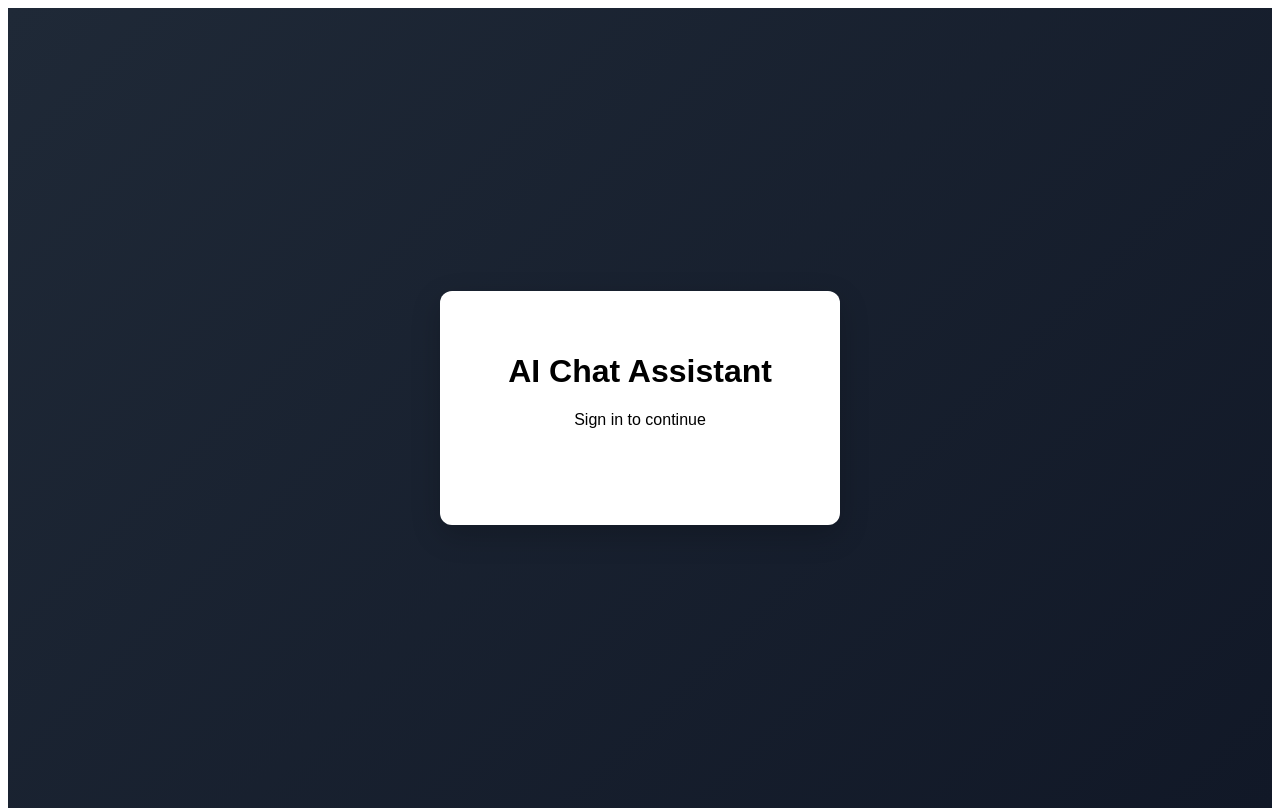
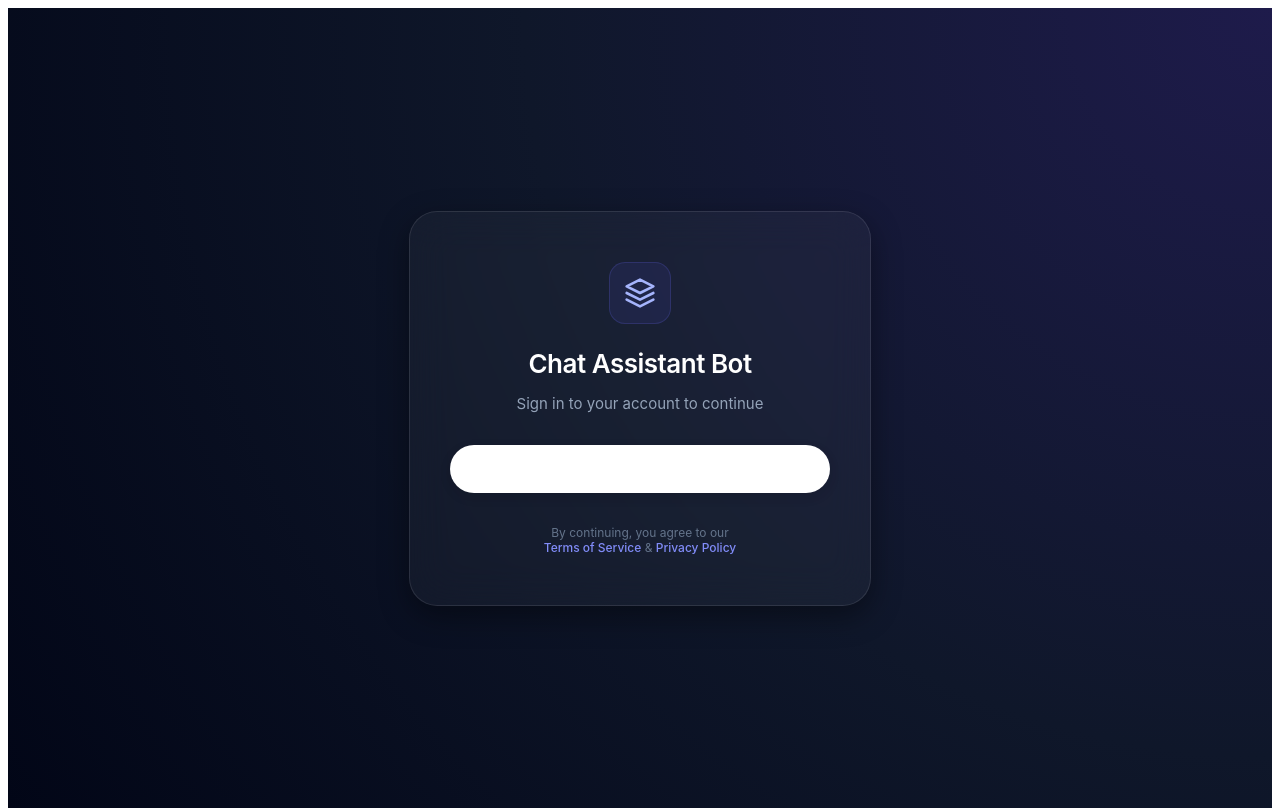
Before and after one commit to Pratik-Satpute7/chat-assistant-bot, a React app in the folder frontend/: page / in a window 1280 px wide. Built offline with nearby package versions, Linux system fonts and the light colour scheme; the HTML template or start-up script is replaced by a standard one.

Commit message:
UI  udatation

```diff
--- a/frontend/src/pages/Login.jsx
+++ b/frontend/src/pages/Login.jsx
@@ -1,75 +1,86 @@
 import "../styles/login.css";
-
-// Google OAuth component
 import { GoogleLogin } from "@react-oauth/google";
 import { useNavigate } from "react-router-dom";
-// Axios for API requests
 import axios from "axios";
-
-// Auth helpers
 import { saveUser, saveToken } from "../services/auth";
 
 function Login() {
   const navigate = useNavigate();
-  // Function that runs when Google login is successful
+
+  // This function runs if the Google login is successful
   const handleGoogleSuccess = async (credentialResponse) => {
     try {
-
-      // Google sends an ID token in credentialResponse.credential
+      // 1. Get the special ID token that Google sends back
       const googleToken = credentialResponse.credential;
 
-      // Send token to backend API for verification
+      // 2. Send that token to our backend (FastAPI) to verify it
       const response = await axios.post(
-        "http://localhost:8000/auth/google-login", // FastAPI endpoint
-        {
-          token: googleToken
-        }
+        "http://localhost:8000/auth/google-login",
+        { token: googleToken }
       );
 
-      // Backend returns user info
+      // 3. Get the user data returned by our backend
       const user = response.data;
-       console.log("Login success:", user);
-      // Save user info and token locally for future API calls
+
+      // 4. Save the user and token in the browser's memory (LocalStorage)
       saveUser(user);
       saveToken(googleToken);
 
-      console.log("Login token:", googleToken);
+      //console.log("Login token:", googleToken);
 
-      // Redirect to chat page
+
+
+      // 5. Send the user to the Chat page
       navigate("/chat");
 
     } catch (error) {
-
-      // Handle error if API fails
-      console.error("Login failed:", error);
-
-      alert("Google login failed. Please try again.");
-
+      // If something goes wrong with the API or connection
+      console.error("Login Error:", error);
+      alert("Something went wrong. Please try again.");
     }
   };
 
-  // Function if Google login fails
+  // This function runs if the user closes the Google popup or it fails to load
   const handleGoogleError = () => {
     console.log("Google Login Failed");
-    alert("Google authentication failed");
+    alert("Google sign-in was not successful.");
   };
 
   return (
     <div className="login-container">
-
       <div className="login-card">
 
-        <h1>AI Chat Assistant</h1>
-        <p>Sign in to continue</p>
+        {/* The Icon at the top of the card */}
+        <div className="brand-icon">
+          <svg width="32" height="32" viewBox="0 0 24 24" fill="none" stroke="currentColor" strokeWidth="2" strokeLinecap="round" strokeLinejoin="round">
+            <path d="M12 2L2 7l10 5 10-5-10-5zM2 17l10 5 10-5M2 12l10 5 10-5"></path>
+          </svg>
+        </div>
 
-        {/* Google OAuth Button */}
-        <GoogleLogin
-          onSuccess={handleGoogleSuccess}
-          onError={handleGoogleError}
-        />
+        {/* Welcome Text */}
+        <h1>Chat Assistant Bot</h1>
+        <p>Sign in to your account to continue</p>
+
+        {/* The Google Sign-In Button */}
+        <div className="google-button-wrapper">
+          <GoogleLogin
+            onSuccess={handleGoogleSuccess}
+            onError={handleGoogleError}
+            useOneTap         // Shows a small popup for returning users
+            shape="pill"      // Makes the button rounded
+            theme="outline"   // Makes the button look clean and modern
+            size="large"      // Makes it easy to click
+            width="100%"      // Makes it fit the card perfectly
+          />
+        </div>
+
+        {/* Links to Legal Pages */}
+        <div className="login-footer">
+          By continuing, you agree to our <br />
+          <a href="/terms">Terms of Service</a> & <a href="/privacy">Privacy Policy</a>
+        </div>
 
       </div>
-
     </div>
   );
 }
--- a/frontend/src/services/api.js
+++ b/frontend/src/services/api.js
@@ -2,8 +2,8 @@ import axios from "axios";
 import { getToken } from "./auth";
 
 // Base URL for backend API
-const API_BASE = "https://chat-assistant-bot-d13f.onrender.com";
-// const API_BASE = "http://127.0.0.1:8000";
+// const API_BASE = "https://chat-assistant-bot-d13f.onrender.com";
+ const API_BASE = "http://127.0.0.1:8000";
 
 // Axios instance with Authorization header
 const api = axios.create({
--- a/frontend/src/styles/login.css
+++ b/frontend/src/styles/login.css
@@ -1,32 +1,91 @@
-.login-container{
-height:100vh;
-display:flex;
-justify-content:center;
-align-items:center;
-background:linear-gradient(135deg,#1f2937,#111827);
-font-family:Arial, Helvetica, sans-serif;
+/* 1. Main Background: Deep Midnight Gradient */
+.login-container {
+  height: 100vh;
+  display: flex;
+  justify-content: center;
+  align-items: center;
+  background: radial-gradient(circle at top right, #1e1b4b, #0f172a, #020617);
+  font-family: 'Inter', sans-serif;
+  margin: 0;
 }
 
-.login-card{
-background:white;
-padding:40px;
-border-radius:12px;
-text-align:center;
-width:320px;
-box-shadow:0 10px 30px rgba(0,0,0,0.2);
+/* 2. The Glass Card: Clean and Sharp */
+.login-card {
+  background: rgba(255, 255, 255, 0.04);
+  backdrop-filter: blur(20px);
+  -webkit-backdrop-filter: blur(20px);
+  padding: 50px 40px;
+  border-radius: 28px;
+  text-align: center;
+  width: 100%;
+  max-width: 380px;
+  border: 1px solid rgba(255, 255, 255, 0.1);
+  box-shadow: 0 10px 30px rgba(0, 0, 0, 0.4);
+
+  /* Smooth transition for a "high-end" feel */
+  transition: transform 0.3s ease, background 0.3s ease, border 0.3s ease, box-shadow 0.3s ease;
 }
 
-.google-btn{
-margin-top:20px;
-padding:12px 20px;
-border:none;
-background:#4285F4;
-color:white;
-font-size:16px;
-border-radius:8px;
-cursor:pointer;
+/* 3. SUBTLE HOVER: Just a tiny lift and a soft light-up */
+.login-card:hover {
+  transform: translateY(-4px); /* Very small movement */
+  background: rgba(255, 255, 255, 0.07); /* Slightly brighter glass */
+  border: 1px solid rgba(255, 255, 255, 0.15); /* Slightly clearer border */
+  box-shadow: 0 15px 35px rgba(0, 0, 0, 0.5); /* Shadow deepens just a bit */
 }
 
-.google-btn:hover{
-background:#3367d6;
+/* 4. Brand Icon (No rotation, just a clean box) */
+.brand-icon {
+  background: rgba(99, 102, 241, 0.1);
+  width: 60px;
+  height: 60px;
+  display: flex;
+  align-items: center;
+  justify-content: center;
+  margin: 0 auto 24px auto;
+  border-radius: 16px;
+  color: #a5b4fc;
+  border: 1px solid rgba(99, 102, 241, 0.2);
 }
+
+/* 5. Typography */
+h1 {
+  color: #ffffff;
+  font-size: 26px;
+  font-weight: 600;
+  margin-bottom: 8px;
+  letter-spacing: -0.5px;
+}
+
+p {
+  color: #94a3b8;
+  font-size: 15px;
+  margin-bottom: 32px;
+}
+
+/* 6. Button Wrapper (The only part that stays bright white) */
+.google-button-wrapper {
+  display: flex;
+  justify-content: center;
+  background: white;
+  padding: 4px;
+  border-radius: 100px; /* Matches Google's "pill" button */
+  box-shadow: 0 4px 12px rgba(0, 0, 0, 0.1);
+}
+
+/* 7. Footer Links */
+.login-footer {
+  margin-top: 32px;
+  font-size: 12px;
+  color: #64748b;
+}
+
+.login-footer a {
+  color: #818cf8;
+  text-decoration: none;
+  font-weight: 500;
+}
+
+.login-footer a:hover {
+  text-decoration: underline;
+}
```
